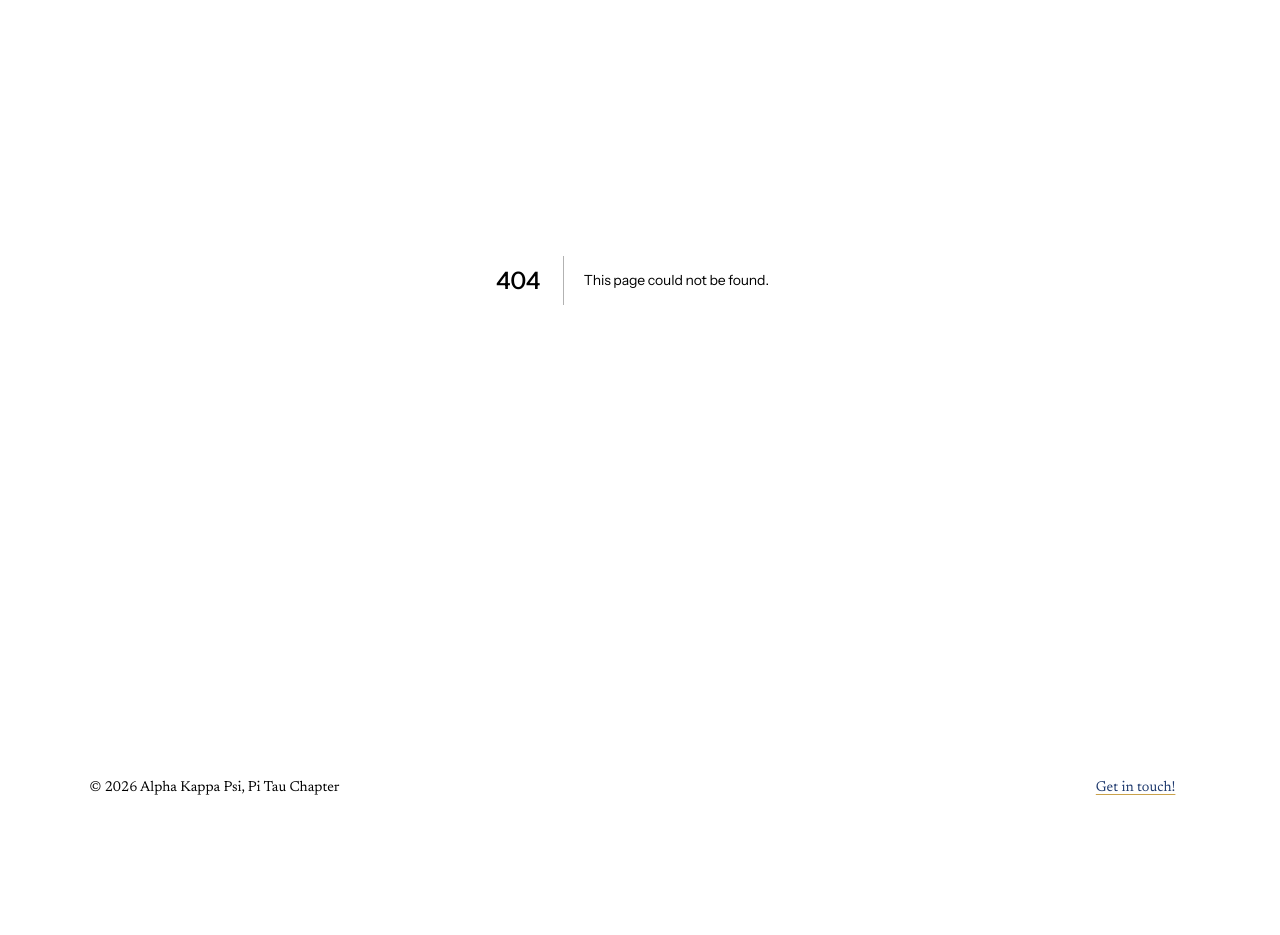
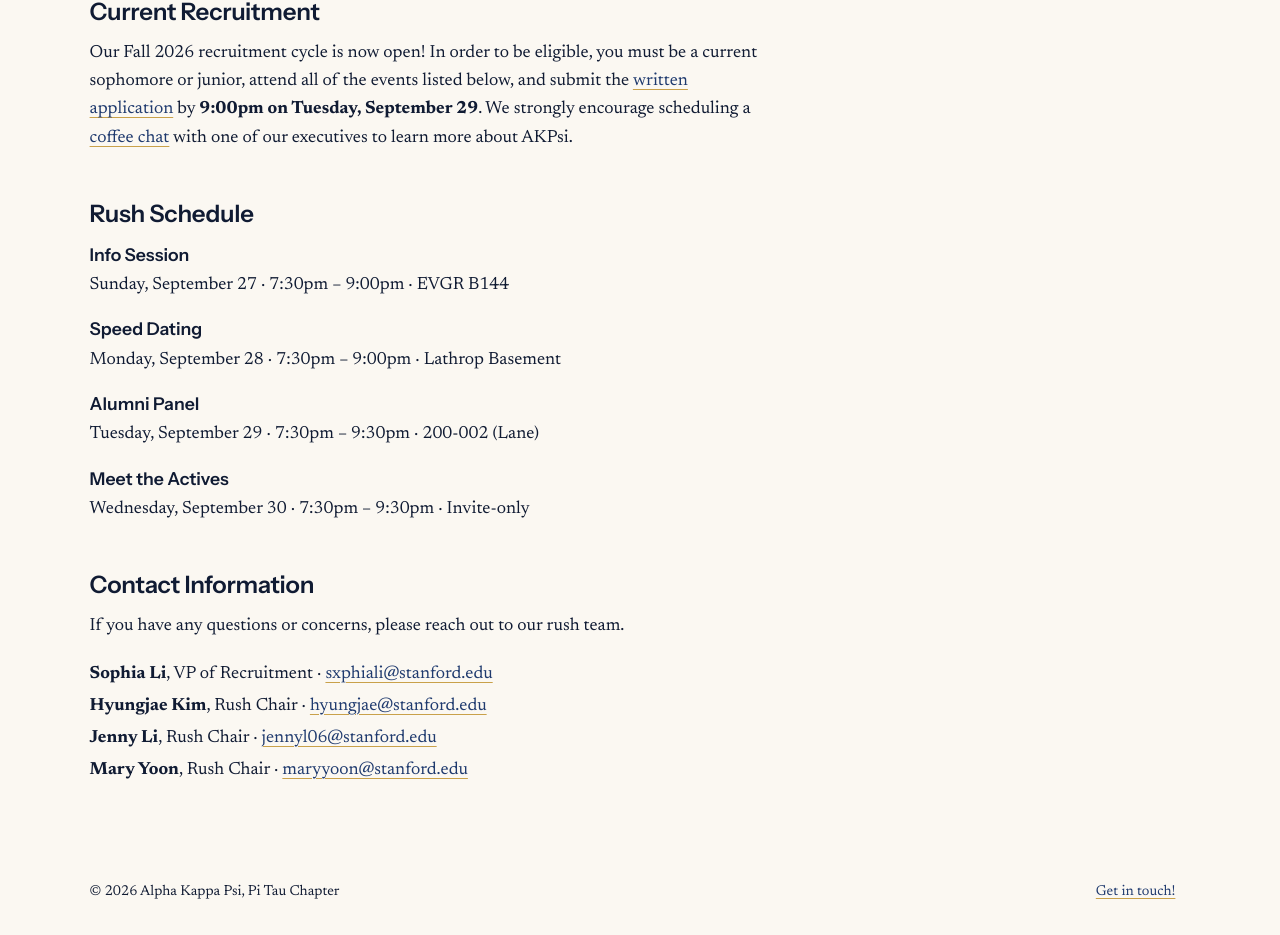
Before and after one commit to akpsiatstanford/website, a Next.js app: page /rush in a window 1280 px wide. Before the commit this address had no page. Shown: the part 256-1191 px from the top of the page. Before the commit the page ends 1087 px from the top, so only its background shows below. Built offline with nearby package versions, Linux system fonts and the light colour scheme.

Commit message:
add on/off cycle rush pages

```diff
--- /dev/null
+++ b/app/rush/OffCycle.tsx
@@ -0,0 +1,28 @@
+import ExternalLink from "../_components/ExternalLink";
+import { rush } from "./rush";
+
+export default function OffCycle() {
+  return (
+    <>
+      <section>
+        <h2>Current Recruitment</h2>
+        <p>
+          Our {rush.term} recruitment cycle has ended. If you are interested in rushing AKPsi during
+          our next cycle, please check back in {rush.nextTerm} for more details or reach out to our VP
+          of Recruitment, {rush.team.vp.name}. You can stay updated with AKPsi by following us on{" "}
+          <ExternalLink href="https://www.instagram.com/stanford.akpsi/">Instagram</ExternalLink>.
+        </p>
+      </section>
+
+      <section>
+          <h2>General Information</h2>
+          <p>
+            We recruit new members at the beginning of every fall and spring quarter. Only current
+            sophomores and juniors are eligible for fall rush, while spring rush is also open to
+            freshmen. Prospective new members who are extended a bid subsequently complete the
+            quarter-long Leadership Training Program (LTP).
+          </p>
+        </section>
+    </>
+  );
+}
--- /dev/null
+++ b/app/rush/OnCycle.tsx
@@ -0,0 +1,51 @@
+import ExternalLink from "../_components/ExternalLink";
+import { rush } from "./rush";
+import styles from "./rush.module.css";
+
+const contacts = [
+  { role: "VP of Recruitment", ...rush.team.vp },
+  ...rush.team.chairs.map((chair) => ({ role: "Rush Chair", ...chair })),
+];
+
+export default function OnCycle() {
+  return (
+    <>
+      <section>
+        <h2>Current Recruitment</h2>
+        <p>Our {rush.term} recruitment cycle is now open!
+
+          In order to be eligible, you must be a current sophomore or junior, attend all of the events listed below,
+          and submit the <ExternalLink href={rush.appUrl}>written application</ExternalLink> by <b>{rush.appDeadline}</b>.
+          We strongly encourage scheduling a <ExternalLink href={rush.chatsUrl}>coffee chat</ExternalLink> with
+          one of our executives to learn more about AKPsi.
+        </p>
+      </section>
+
+      <section>
+        <h2>Rush Schedule</h2>
+        <div className={styles.events}>
+          {rush.events.map((event) => (
+            <div key={event.name} className={styles.event}>
+              <h3>{event.name}</h3>
+              <p>
+                {event.date} · {event.time} · {event.location}
+              </p>
+            </div>
+          ))}
+        </div>
+      </section>
+
+      <section>
+          <h2>Contact Information</h2>
+          <p>If you have any questions or concerns, please reach out to our rush team.</p>
+          <div className={styles.contacts}>
+            {contacts.map(({ role, name, email }) => (
+              <p key={email}>
+                <b>{name}</b>, {role} · <a href={`mailto:${email}`}>{email}</a>
+              </p>
+            ))}
+          </div>
+      </section>
+    </>
+  );
+}
--- /dev/null
+++ b/app/rush/page.tsx
@@ -0,0 +1,13 @@
+import OffCycle from "./OffCycle";
+import OnCycle from "./OnCycle";
+import { rush } from "./rush";
+
+export default function RushPage() {
+  return (
+    <main>
+      <h1>Rush</h1>
+
+      {rush.open ? <OnCycle /> : <OffCycle />}
+    </main>
+  );
+}
--- /dev/null
+++ b/app/rush/rush.module.css
@@ -0,0 +1,23 @@
+.events {
+  display: flex;
+  flex-direction: column;
+  gap: 1rem;
+}
+
+.event h3 {
+  margin: 0 0 0.15rem;
+}
+
+.event p {
+  margin: 0;
+}
+
+.contacts {
+  display: flex;
+  flex-direction: column;
+  gap: 0.25rem;
+}
+
+.contacts p {
+  margin: 0;
+}
--- /dev/null
+++ b/app/rush/rush.ts
@@ -0,0 +1,56 @@
+export type RushEvent = {
+  name: string;
+  date: string;
+  time: string;
+  location: string;
+};
+
+export type RushContact = {
+  name: string;
+  email: string;
+};
+
+// Set `open` to true when a rush cycle starts and back to false when it ends.
+// Update the relevant contacts, events, times, links, etc. for the current cycle.
+export const rush = {
+  open: true,
+  term: "Fall 2026",
+  nextTerm: "Spring 2027",
+  team: {
+    vp: { name: "Sophia Li", email: "sxphiali@stanford.edu" } satisfies RushContact,
+    chairs: [
+      { name: "Hyungjae Kim", email: "hyungjae@stanford.edu" },
+      { name: "Jenny Li", email: "jennyl06@stanford.edu" },
+      { name: "Mary Yoon", email: "maryyoon@stanford.edu" },
+    ] satisfies RushContact[],
+  },
+  chatsUrl: "https://docs.google.com/spreadsheets/d/1h-FmwX7Eddp2vVpO_Gn_J9ejHiIx0gk5Rstcmiyas8s/edit?gid=0#gid=0",
+  appUrl: "https://docs.google.com/forms/d/1TKKIueMtNhXdX3qRfcT3jWaptX2BXqDjgY9B5NQYAVo/closedform",
+  appDeadline: "9:00pm on Tuesday, September 29",
+  events: [
+    {
+      name: "Info Session",
+      date: "Sunday, September 27",
+      time: "7:30pm – 9:00pm",
+      location: "EVGR B144",
+    },
+    {
+      name: "Speed Dating",
+      date: "Monday, September 28",
+      time: "7:30pm – 9:00pm",
+      location: "Lathrop Basement",
+    },
+    {
+      name: "Alumni Panel",
+      date: "Tuesday, September 29",
+      time: "7:30pm – 9:30pm",
+      location: "200-002 (Lane)",
+    },
+    {
+      name: "Meet the Actives",
+      date: "Wednesday, September 30",
+      time: "7:30pm – 9:30pm",
+      location: "Invite-only",
+    },
+  ] satisfies RushEvent[],
+};
```
